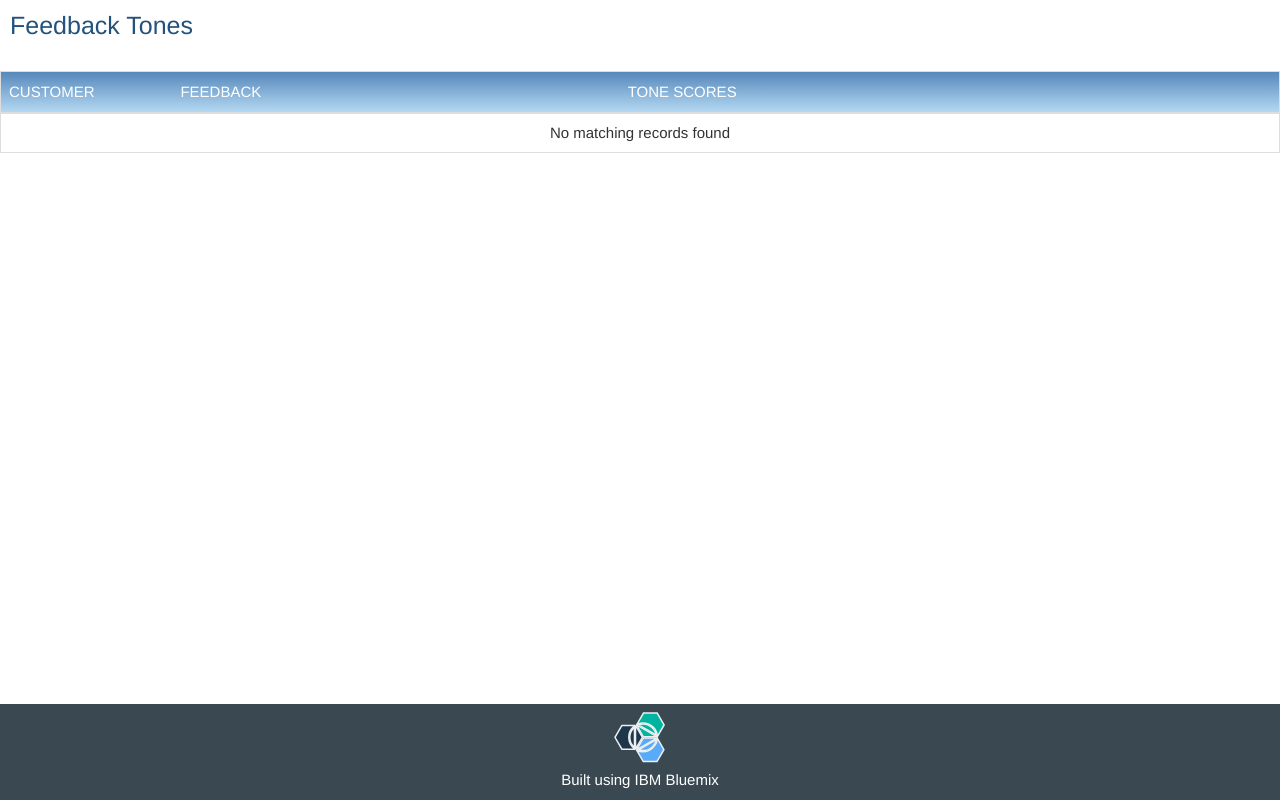
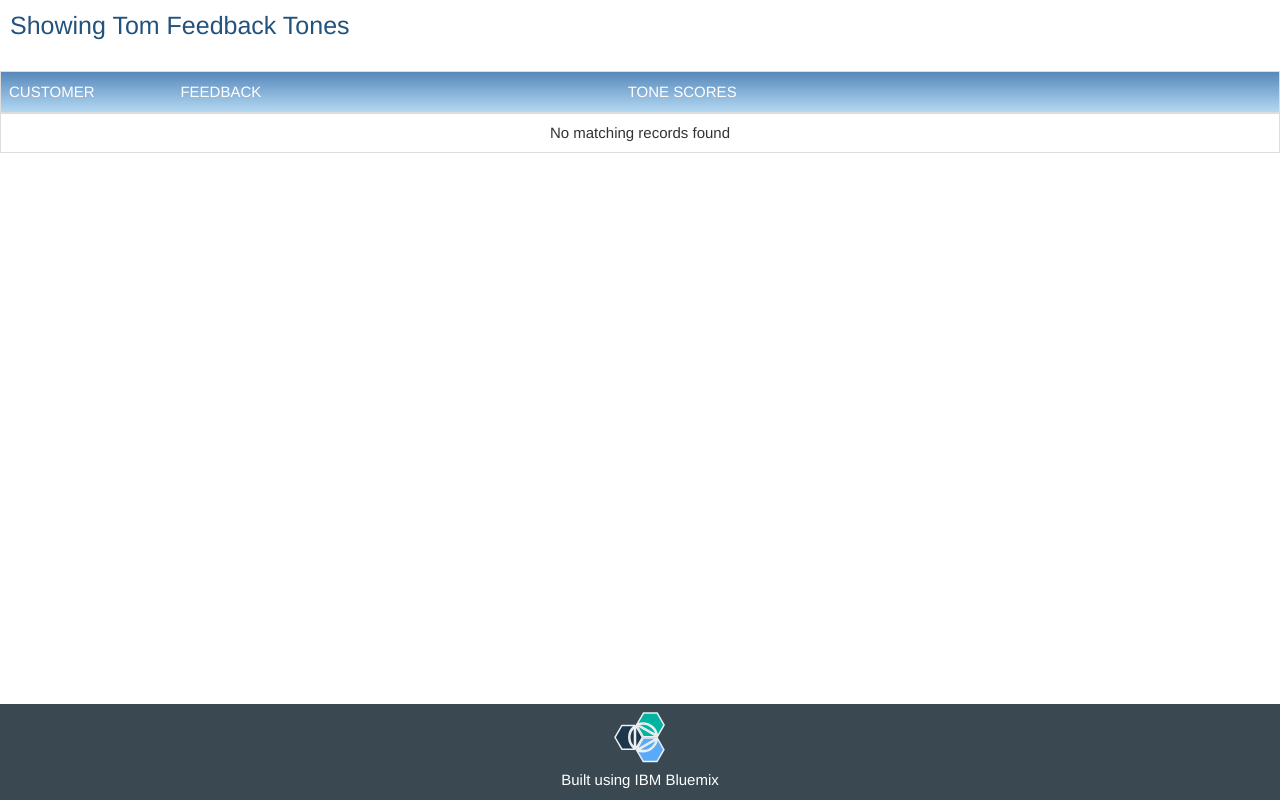
Before and after one commit to cebaker6/BlueMix-Feedback, a website: page public/index.html in a window 1280 px wide. Drawn offline with nearby package versions, Linux system fonts and the light colour scheme; no server answers.

Commit message:
changed the title again

```diff
--- a/public/index.html
+++ b/public/index.html
@@ -24,7 +24,7 @@
     <nav class="navbar navbar navbar-fixed-top">
         <div class="container-fluid">
             <div class="navbar-header">
-                <a href="/" class="navbar-brand"><span class="global-header__brand" style="margin-left: 10px;">Feedback Tones</span></a>
+                <a href="/" class="navbar-brand"><span class="global-header__brand" style="margin-left: 10px;">Showing Tom Feedback Tones</span></a>
             </div>
         </div>
     </nav>
```
